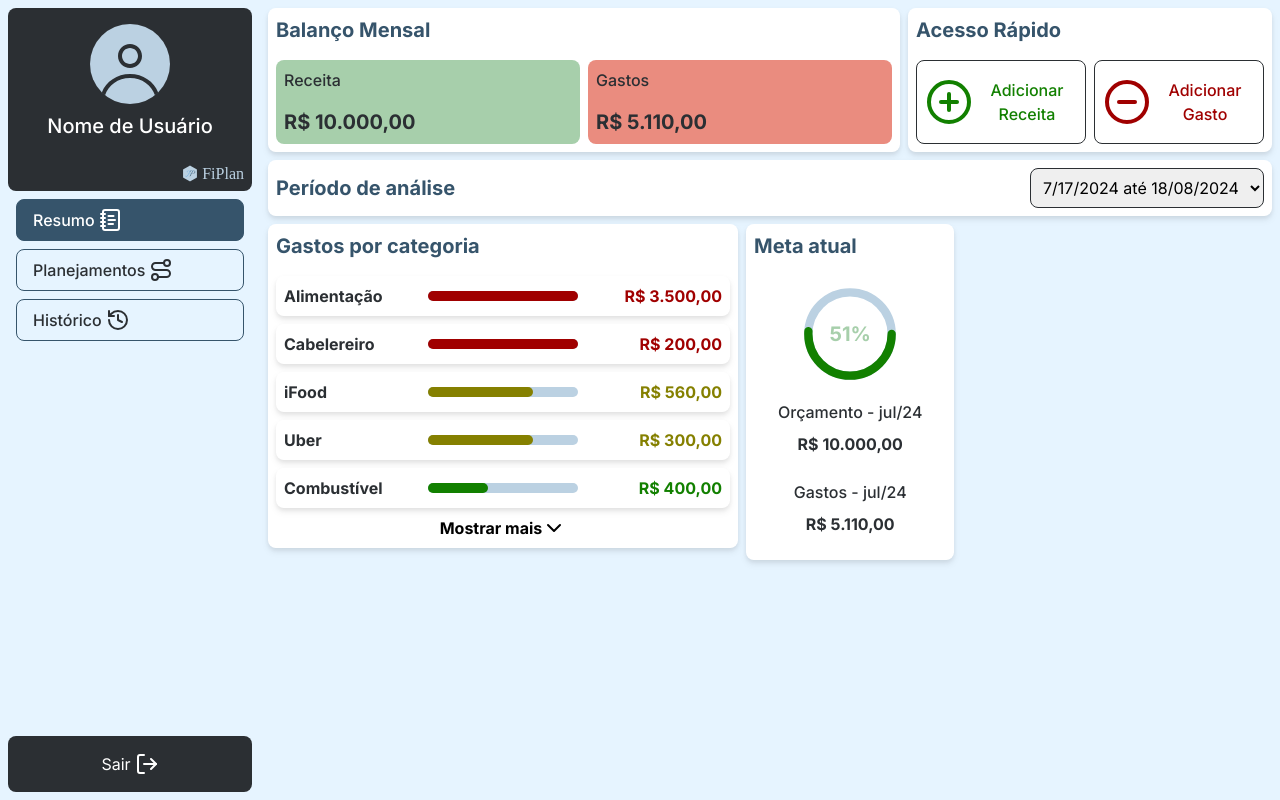
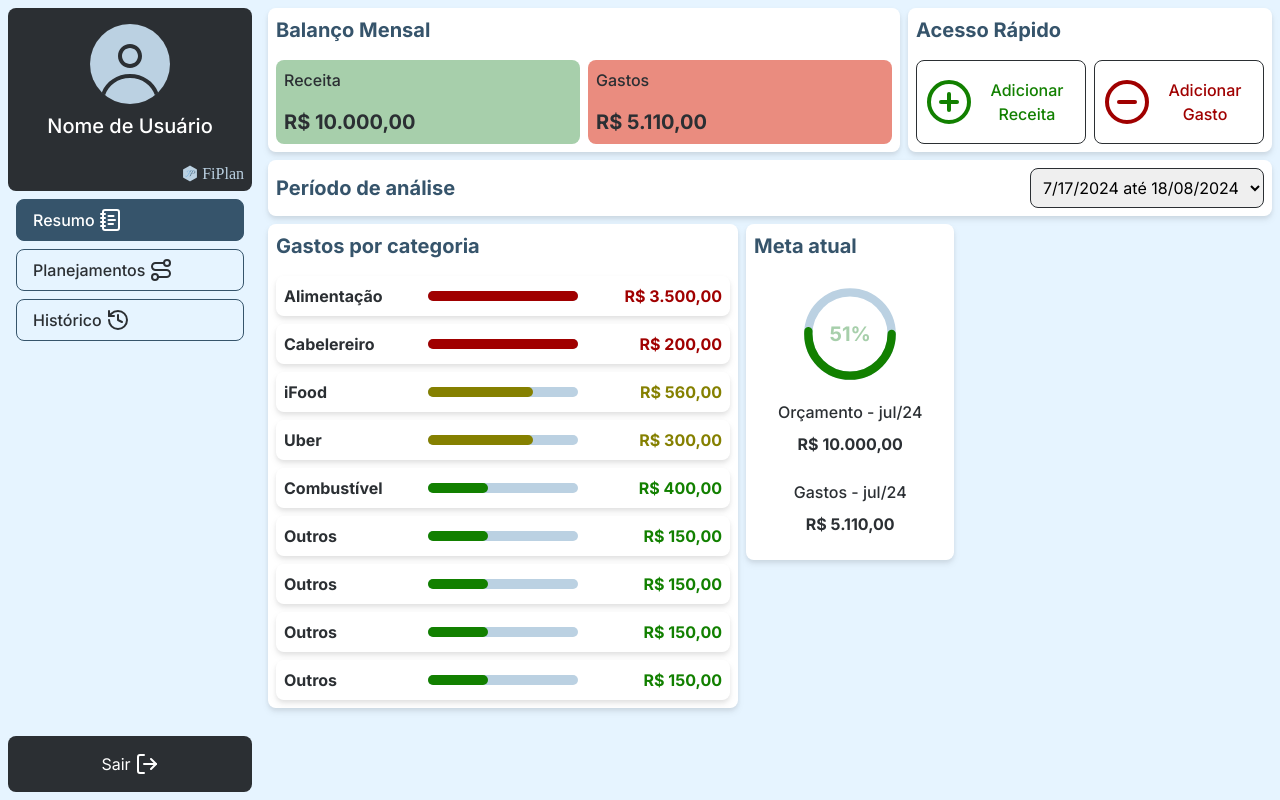
Before and after one commit to Aguiar-gabrielcosta/FiPlan_frontend, a Next.js app: page /resumo in a window 1280 px wide. Built offline with nearby package versions, Linux system fonts and the light colour scheme.

Commit message:
Fix: Interação server components vs client components

```diff
--- a/app/components/resumo/expensesByCategory.tsx
+++ b/app/components/resumo/expensesByCategory.tsx
@@ -1,21 +1,22 @@
-'use client'
+// 'use client'
 
-import { Suspense, useState } from 'react'
-import { ChevronDown, ChevronUp } from 'lucide-react'
+import { Suspense } from 'react'
+// import { useEffect } from 'react'
+// import { ChevronDown, ChevronUp } from 'lucide-react'
 import Section from '../section'
 import ExpensesList from './expensesList'
 import Loading from '../loading'
 
 export default function ExpensesByCategory() {
-  const [showLess, setShowLess] = useState(true)
+  // const [showLess, setShowLess] = useState(true)
 
   return (
     <Section title="Gastos por categoria" width="fit">
       <div className="flex flex-col gap-2">
         <Suspense fallback={<Loading />}>
-          <ExpensesList showLess={showLess} />
+          <ExpensesList showLess={false} />
         </Suspense>
-        {showLess ? (
+        {/* {showLess ? (
           <button
             className="flex items-center justify-center font-bold text-neutralBlack hover:text-primary"
             onClick={() => setShowLess(false)}
@@ -31,7 +32,7 @@ export default function ExpensesByCategory() {
             Mostrar menos
             <ChevronUp />
           </button>
-        )}
+        )} */}
       </div>
     </Section>
   )
```
